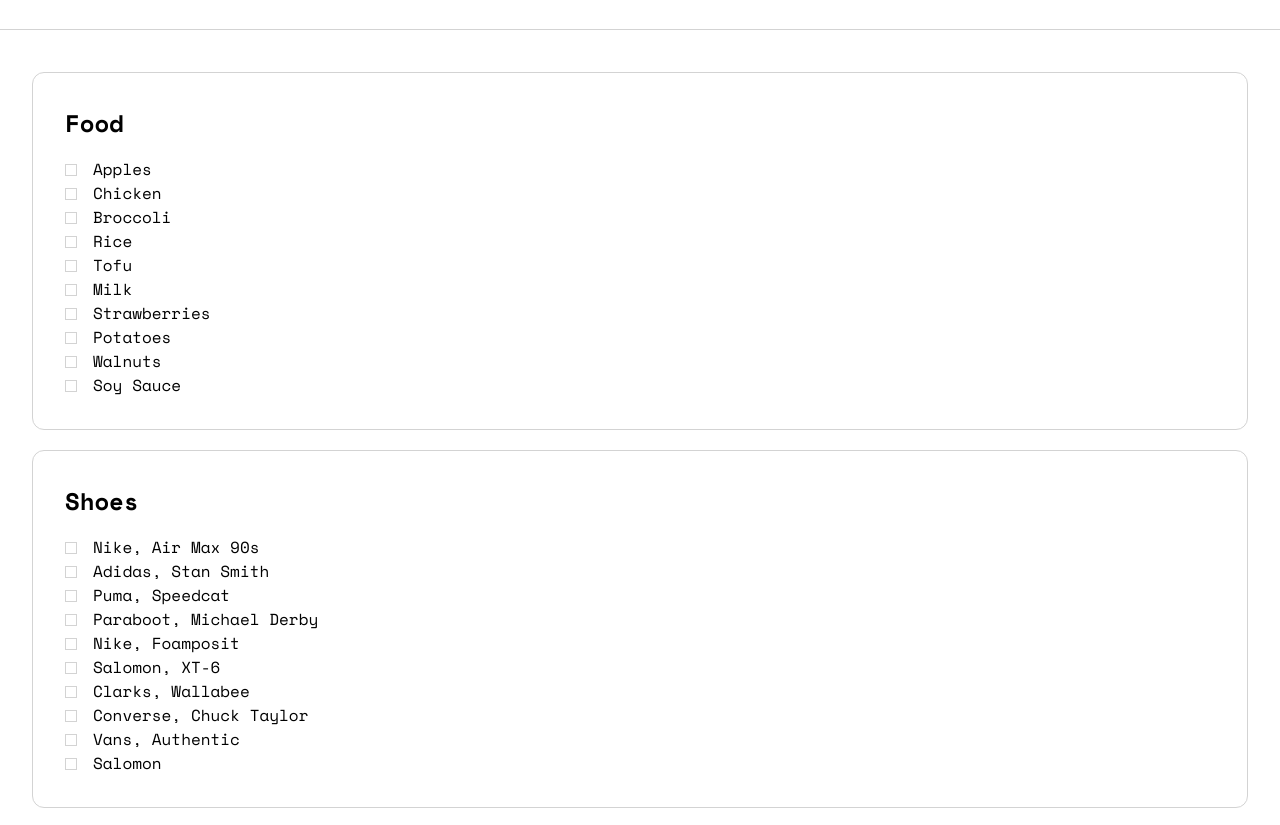
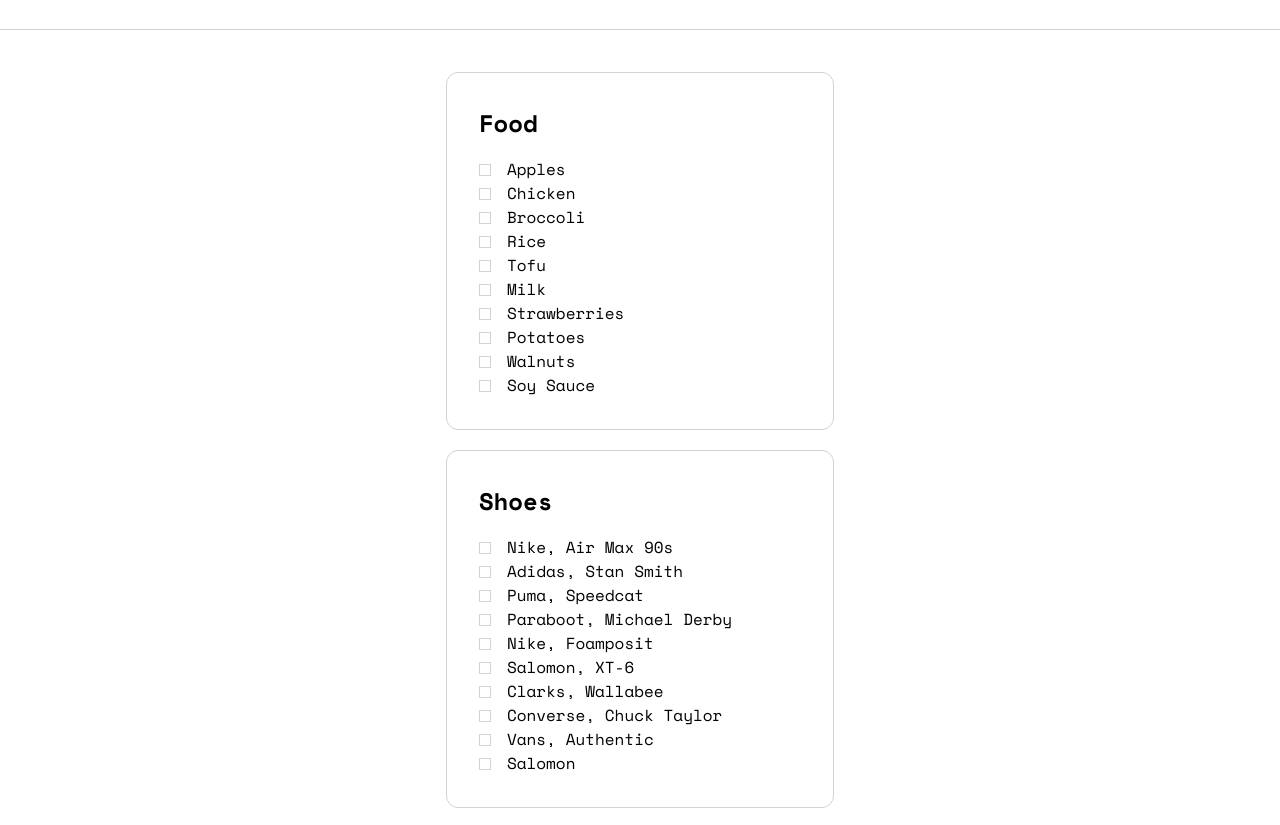
Before and after one commit to adrianspata/shoppinglist, a website built with Vite: page index.html in a window 1280 px wide. Shown: the part 71-896 px from the top of the page. Built offline with nearby package versions, Linux system fonts and the light colour scheme.

Commit message:
functionallity for list added

```diff
--- a/index.html
+++ b/index.html
@@ -1,18 +1,18 @@
 <!doctype html>
 <html lang="en">
+
 <head>
   <meta charset="UTF-8" />
   <link rel="icon" type="image/svg+xml" href="/vite.svg" />
   <meta name="viewport" content="width=device-width, initial-scale=1.0" />
   <link rel="preconnect" href="https://fonts.googleapis.com">
   <link rel="preconnect" href="https://fonts.gstatic.com" crossorigin>
-    <link href="https://fonts.googleapis.com/css2?family=Space+Mono:ital,wght@0,400;0,700;1,400;1,700&display=swap" rel="stylesheet">
-    <link
-    rel="stylesheet"
-    href="https://cdnjs.cloudflare.com/ajax/libs/font-awesome/6.0.0-beta3/css/all.min.css"
-  />
+  <link href="https://fonts.googleapis.com/css2?family=Space+Mono:ital,wght@0,400;0,700;1,400;1,700&display=swap"
+    rel="stylesheet">
+  <link rel="stylesheet" href="https://cdnjs.cloudflare.com/ajax/libs/font-awesome/6.0.0-beta3/css/all.min.css" />
   <title>Vite + TS</title>
 </head>
+
 <body>
   <div id="app">
     <header>
@@ -22,123 +22,7 @@
       </nav>
     </header>
     <main>
-  <section class="foodlist">
-    <h2>Food</h2>
-    <ul>
-      <li>
-        <div class="checkbox"></div>
-        Apples
-      </li>
-      <li>
-        <div class="checkbox"></div>
-        Chicken
-      </li>
-      <li>
-        <div class="checkbox"></div>
-        Broccoli
-      </li>
-      <li>
-        <div class="checkbox"></div>
-        Rice
-      </li>
-      <li>
-        <div class="checkbox"></div>
-        Tofu
-      </li>
-      <li>
-        <div class="checkbox"></div>
-        Milk
-      </li>
-      <li>
-        <div class="checkbox"></div>
-        Strawberries
-      </li>
-      <li>
-        <div class="checkbox"></div>
-        Potatoes
-      </li>
-      <li>
-        <div class="checkbox"></div>
-        Walnuts
-      </li>
-      <li>
-        <div class="checkbox"></div>
-        Soy Sauce
-      </li>
-    </ul>
-  </section>
-
-  <section class="shoelist">
-    <h2>Shoes</h2>
-    <ul>
-      <li>
-        <div class="checkbox"></div>
-        Nike, Air Max 90s
-      </li>
-      <li>
-        <div class="checkbox"></div>
-        Adidas, Stan Smith
-      </li>
-      <li>
-        <div class="checkbox"></div>
-        Puma, Speedcat
-      </li>
-      <li>
-        <div class="checkbox"></div>
-        Paraboot, Michael Derby
-      </li>
-      <li>
-        <div class="checkbox"></div>
-        Nike, Foamposit
-      </li>
-      <li>
-        <div class="checkbox"></div>
-        Salomon, XT-6
-      </li>
-      <li>
-        <div class="checkbox"></div>
-        Clarks, Wallabee
-      </li>
-      <li>
-        <div class="checkbox"></div>
-        Converse, Chuck Taylor
-      </li>
-      <li>
-        <div class="checkbox"></div>
-        Vans, Authentic
-      </li>
-      <li>
-        <div class="checkbox"></div>
-        Salomon
-      </li>
-    </ul>
-  </section>
-
-  <section class="homeList">
-    <h2>Home</h2>
-    <ul>
-      <li>
-        <div class="checkbox"></div>
-        Find new sofa
-      </li>
-      <li>
-        <div class="checkbox"></div>
-        New kitchen utils
-      </li>
-      <li>
-        <div class="checkbox"></div>
-        Water mango tree
-      </li>
-      <li>
-        <div class="checkbox"></div>
-        Fix new plants for christmas
-      </li>
-      <li>
-        <div class="checkbox"></div>
-        Christmas decor
-      </li>
-    </ul>
-  </section>
+      <div class="list-container"></div>
     </main>
     <footer>
       <ul>
@@ -153,4 +37,5 @@
   </div>
   <script type="module" src="/src/main.ts"></script>
 </body>
+
 </html>
--- a/src/main.ts
+++ b/src/main.ts
@@ -1 +1,112 @@
-import './styles.scss';
+import "./styles.scss";
+
+type Item = {
+  id: number;
+  name: string;
+};
+
+type Category = {
+  title: string;
+  items: Item[]; // items ska vara en array av Item-objekt
+};
+
+const food: Category[] = [
+  {
+    title: "Food",
+    items: [
+      { id: 1, name: "Apples" },
+      { id: 2, name: "Chicken" },
+      { id: 3, name: "Broccoli" },
+      { id: 4, name: "Rice" },
+      { id: 5, name: "Tofu" },
+      { id: 6, name: "Milk" },
+      { id: 7, name: "Strawberries" },
+      { id: 8, name: "Potatoes" },
+      { id: 9, name: "Walnuts" },
+      { id: 10, name: "Soy Sauce" },
+    ],
+  },
+];
+
+const shoe: Category[] = [
+  {
+    title: "Shoes",
+    items: [
+      { id: 1, name: "Nike, Air Max 90s" },
+      { id: 2, name: "Adidas, Stan Smith" },
+      { id: 3, name: "Puma, Speedcat" },
+      { id: 4, name: "Paraboot, Michael Derby" },
+      { id: 5, name: "Nike, Foamposit" },
+      { id: 6, name: "Salomon, XT-6" },
+      { id: 7, name: "Clarks, Wallabee" },
+      { id: 8, name: "Converse, Chuck Taylor" },
+      { id: 9, name: "Vans, Authentic" },
+      { id: 10, name: "Salomon" },
+    ],
+  },
+];
+
+const home: Category[] = [
+  {
+    title: "Home",
+    items: [
+      { id: 1, name: "Find new sofa" },
+      { id: 2, name: "New kitchen utils" },
+      { id: 3, name: "Water mango tree" },
+      { id: 4, name: "Fix new plants for Christmas" },
+      { id: 5, name: "Christmas decor" },
+    ],
+  },
+];
+
+const createHtml = (array: Category[]) => {
+  const listContainer = document.querySelector(".list-container");
+  if (!listContainer) return;
+
+  array.forEach((item) => {
+    const section = document.createElement("section");
+    const title = renderTitle(item.title);
+    section.appendChild(title);
+    const ul = document.createElement("ul");
+
+    item.items.forEach((item) => {
+      const li = renderLi();
+      const checkbox = renderCheckbox();
+      const para = renderPara(item.name);
+
+      li.appendChild(checkbox);
+      li.appendChild(para);
+      ul.appendChild(li);
+    });
+
+    section.appendChild(ul);
+    listContainer.appendChild(section);
+  });
+};
+
+const renderTitle = (item: string) => {
+  const title = document.createElement("h2");
+  title.innerHTML = item;
+  return title;
+};
+
+const renderLi = () => {
+  const li = document.createElement("li");
+  return li;
+};
+
+const renderCheckbox = () => {
+  const checkbox = document.createElement("div");
+  checkbox.classList.add("checkbox");
+  return checkbox;
+};
+
+const renderPara = (item: string) => {
+  const para = document.createElement("p");
+  para.innerHTML = item;
+  return para;
+};
+
+createHtml(food);
+createHtml(shoe);
+createHtml(home);
--- a/src/styles.scss
+++ b/src/styles.scss
@@ -7,15 +7,16 @@
   padding: 0;
   box-sizing: border-box;
 }
-nav{
+
+nav {
   border-bottom: 1px solid lightgray;
   padding: 32px;
-  display:flex;
+  display: flex;
   justify-content: space-between;
   align-items: center;
 
-i{
-font-size:24px;
+  i {
+    font-size: 24px;
     cursor: pointer;
   }
 }
@@ -26,6 +27,11 @@
   flex-direction: column;
   align-items: center;
   padding: 32px;
+
+  .list-container {
+    display: flex;
+    flex-direction: column;
+    align-items: center;
 
     section {
       border: 1px solid lightgray;
@@ -57,20 +63,23 @@
       }
     }
   }
-footer{
+
+}
+
+footer {
   border-top: 1px solid lightgray;
   padding: 32px;
-  display:flex;
+  display: flex;
   justify-content: center;
 
-  ul{
+  ul {
     list-style-type: none;
     font-size: 12px;
 
-    .icons{
+    .icons {
       display: flex;
       justify-content: center;
-      gap:8px;
+      gap: 8px;
       font-size: 20px;
       margin-top: 16px;
       cursor: pointer;
```
Lines whose indentation alone changed are shown as unchanged.
